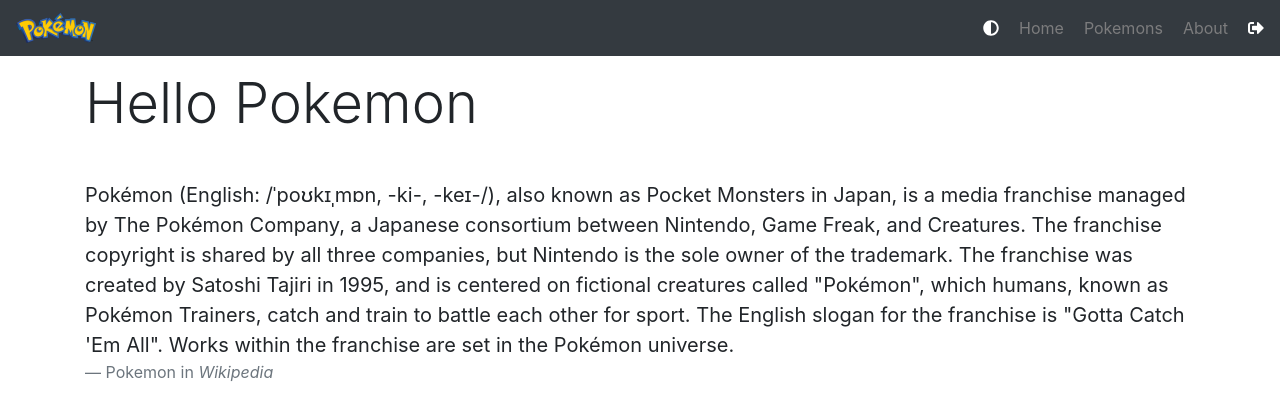
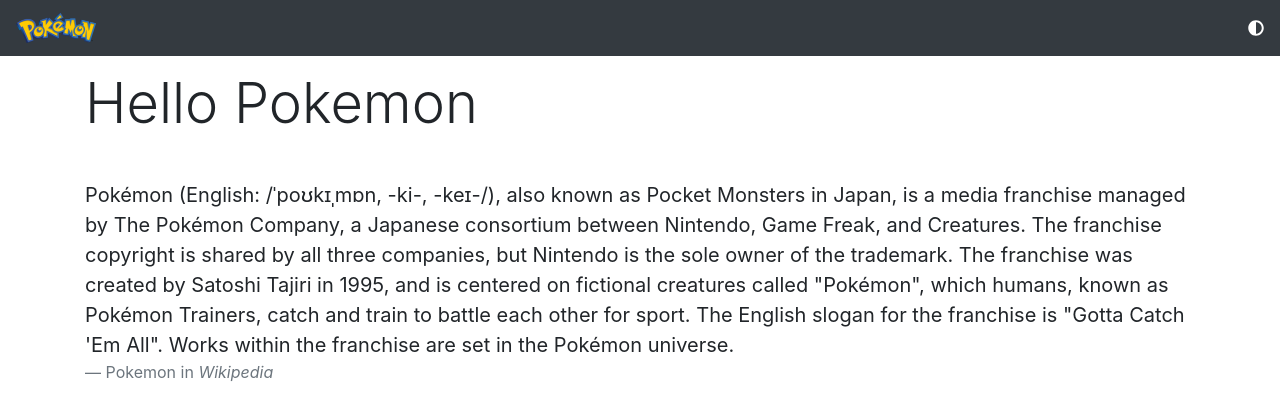
Before and after one commit to RaulRueda/hello-hero, a React (Create React App) app: page / in a window 1280 px wide. Shown: the top 420 px of the page. Built offline with nearby package versions, Linux system fonts and the light colour scheme.

Commit message:
Header handle authentication

```diff
--- a/src/components/Header/Header.jsx
+++ b/src/components/Header/Header.jsx
@@ -11,6 +11,9 @@
 import logo from "../../assets/pokemon_logo.png";
 
 const Header = () => {
+  const [getState, setState] = useState({
+    isLogged: localStorage.getItem("token") !== null ? true : false
+  });
   //Hint: My crazy idea of 0/flase is swith off (dark) and 1/true is on (light)
   const [getColorMode, setColorMode] = useState(0);
 
@@ -19,7 +22,10 @@
   };
 
   const handleLogout = () => {
-    console.log("Logout");
+    localStorage.removeItem("token");
+    setState({
+      isLogged: false
+    });
   };
 
   return (
@@ -33,6 +39,7 @@
           alt="Logo"
         />
       </Navbar.Brand>
+      {getState.isLogged ? (
         <Navbar.Collapse className="justify-content-end">
           <Nav.Item>
             <FontAwesomeIcon
@@ -60,6 +67,17 @@
             </Link>
           </Nav.Item>
         </Navbar.Collapse>
+      ) : (
+        <Navbar.Collapse className="justify-content-end">
+          <Nav.Item>
+            <FontAwesomeIcon
+              className={!getColorMode ? "icon-light" : "icon-dark"}
+              icon={faAdjust}
+              onClick={handleColorMode}
+            />
+          </Nav.Item>
+        </Navbar.Collapse>
+      )}
     </Navbar>
   );
 };
```
Lines whose indentation alone changed are shown as unchanged.
